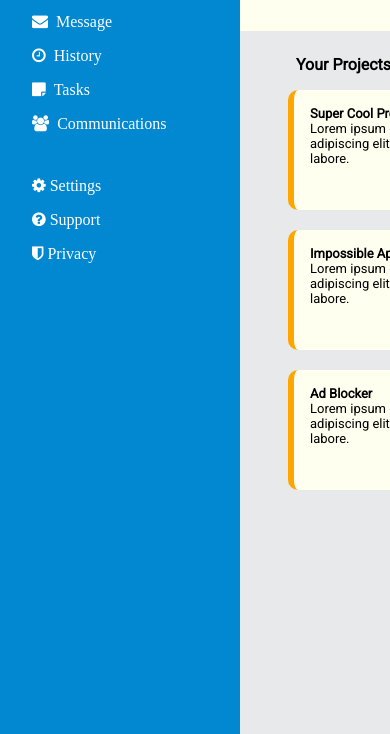
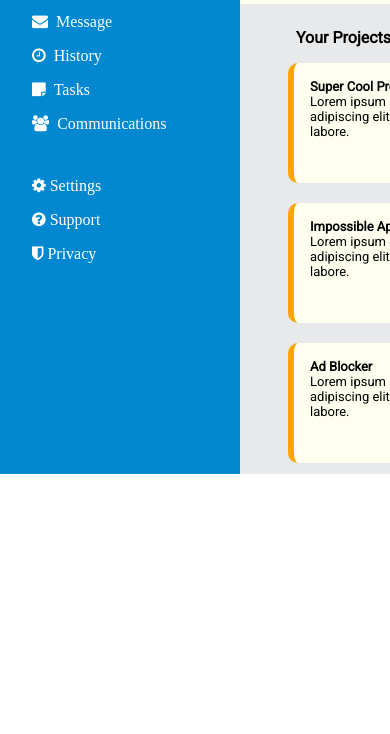
Before and after one commit to shada12/Admin-Dashboard, a plain HTML site: page index.html in a window 390 px wide. Shown: the part 110-844 px from the top of the page. Drawn offline with Linux system fonts and the light colour scheme.

Commit message:
Update style.css

```diff
--- a/style.css
+++ b/style.css
@@ -461,7 +461,7 @@ button {
 }
 
 @media (max-width: 1000px) {
-  html, body {
+  .container {
     width: 100%;
     height: 100%;
   }
```
